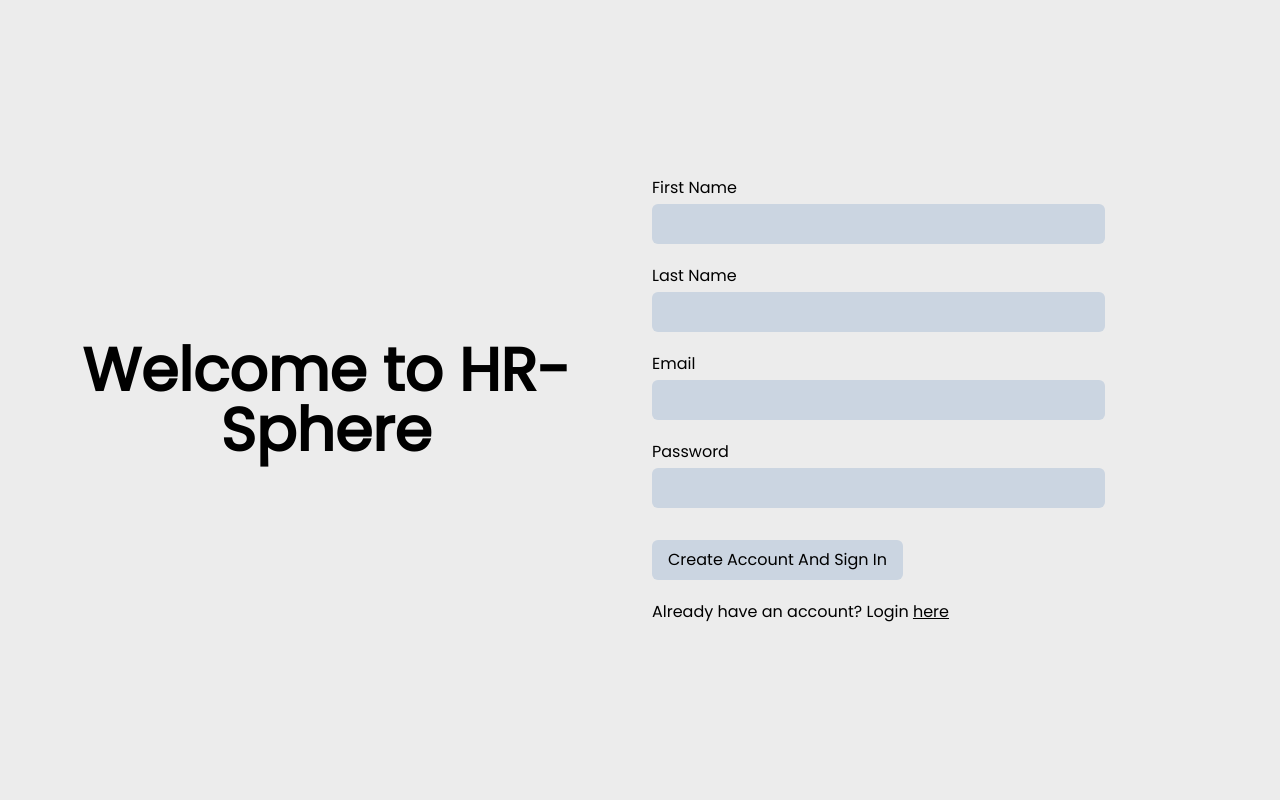
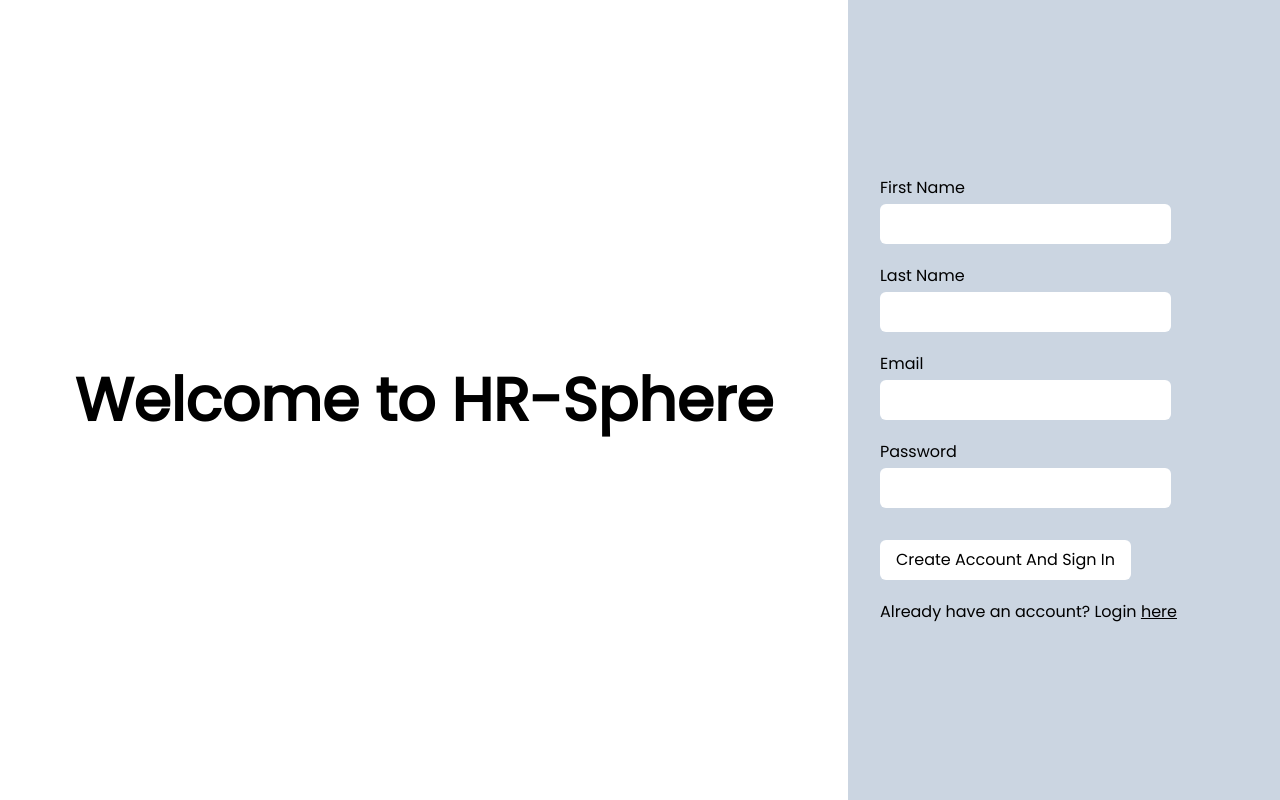
Before and after one commit to oseji/HR-Sphere, a React (Vite) app: page / in a window 1280 px wide. Built offline with nearby package versions, Linux system fonts and the light colour scheme.

Commit message:
made styling changes and adjustments to login page

```diff
--- a/src/LoginPage.tsx
+++ b/src/LoginPage.tsx
@@ -6,7 +6,7 @@ const LoginPage = () => {
   return (
     <div className="loginPage">
       <div className="loginTextContainer">
-        <h1 className=" text-3xl md:text-4xl lg:text-6xl font-bold text-center">
+        <h1 className=" text-3xl md:text-5xl lg:text-6xl font-bold text-center">
           Welcome to HR-Sphere
         </h1>
       </div>
@@ -16,22 +16,22 @@ const LoginPage = () => {
         <form className="loginForm">
           <div className="loginFieldGrp">
             <label htmlFor="email">First Name</label>
-            <input type="text" className="loginInput" />
+            <input type="text" className="loginInput" required />
           </div>
 
           <div className="loginFieldGrp">
             <label htmlFor="email">Last Name</label>
-            <input type="text" className="loginInput" />
+            <input type="text" className="loginInput" required />
           </div>
 
           <div className="loginFieldGrp">
             <label htmlFor="email">Email</label>
-            <input type="email" className="loginInput" />
+            <input type="email" className="loginInput" required />
           </div>
 
           <div className="loginFieldGrp">
             <label htmlFor="password">Password</label>
-            <input type="password" className="loginInput" />
+            <input type="password" className="loginInput" required />
           </div>
 
           <button
@@ -43,7 +43,7 @@ const LoginPage = () => {
             Create account and Sign in
           </button>
 
-          <p>
+          <p className="xl:pl-5">
             Already have an account? Login{" "}
             <span
               className=" underline cursor-pointer"
@@ -62,12 +62,12 @@ const LoginPage = () => {
         <form className="loginForm">
           <div className="loginFieldGrp">
             <label htmlFor="email">Email</label>
-            <input type="email" className="loginInput" />
+            <input type="email" className="loginInput" required />
           </div>
 
           <div className="loginFieldGrp">
             <label htmlFor="password">Password</label>
-            <input type="password" className="loginInput" />
+            <input type="password" className="loginInput" required />
           </div>
 
           <button
@@ -79,7 +79,7 @@ const LoginPage = () => {
             Sign In
           </button>
 
-          <p>
+          <p className="xl:pl-5">
             Don't have an account? Create one here{" "}
             <span
               className=" underline cursor-pointer"
--- a/src/index.css
+++ b/src/index.css
@@ -94,28 +94,27 @@ header {
 
 /* LOGIN PAGE */
 .loginPage {
-  @apply flex flex-row items-center min-h-screen p-3 text-black dark:text-white;
+  @apply flex flex-col xl:flex-row items-center justify-center xl:justify-between gap-10 xl:gap-0 min-h-screen  text-black dark:text-white bg-white dark:bg-black;
 }
 
-.loginTextContainer,
-.loginForm {
-  @apply w-full md:w-1/2;
+.loginTextContainer {
+  @apply w-full;
 }
 
 .loginForm {
-  @apply flex flex-col items-start gap-5 p-3 rounded-md;
+  @apply w-full md:w-2/3 xl:w-1/2 xl:min-h-screen flex flex-col items-start xl:justify-center gap-5 p-3 xl:bg-slate-300;
 }
 
 .loginFieldGrp {
-  @apply flex flex-col gap-1 w-full;
+  @apply flex flex-col gap-1 w-full xl:pl-5;
 }
 
 .loginInput {
-  @apply bg-slate-300 dark:bg-slate-600 rounded-md p-2 text-black w-full lg:w-3/4;
+  @apply bg-slate-200 xl:bg-white dark:bg-slate-600 rounded-md p-2 text-black w-full xl:w-3/4;
 }
 
 .loginBtn {
-  @apply px-4 py-2 rounded-md bg-slate-300 dark:bg-slate-600 mt-3 capitalize hover:scale-110 transition ease-in-out duration-150;
+  @apply px-4 py-2 rounded-md bg-slate-200 xl:bg-white dark:bg-slate-600 mt-3 capitalize hover:scale-110 transition ease-in-out duration-150 xl:ml-5;
 }
 
 /* MENU */
```
